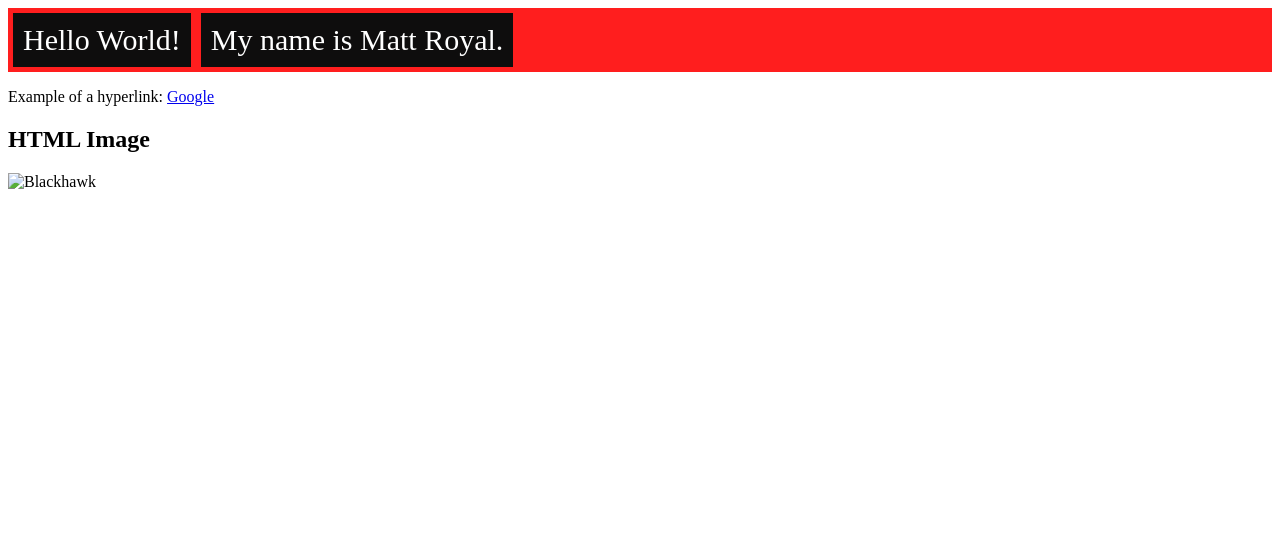
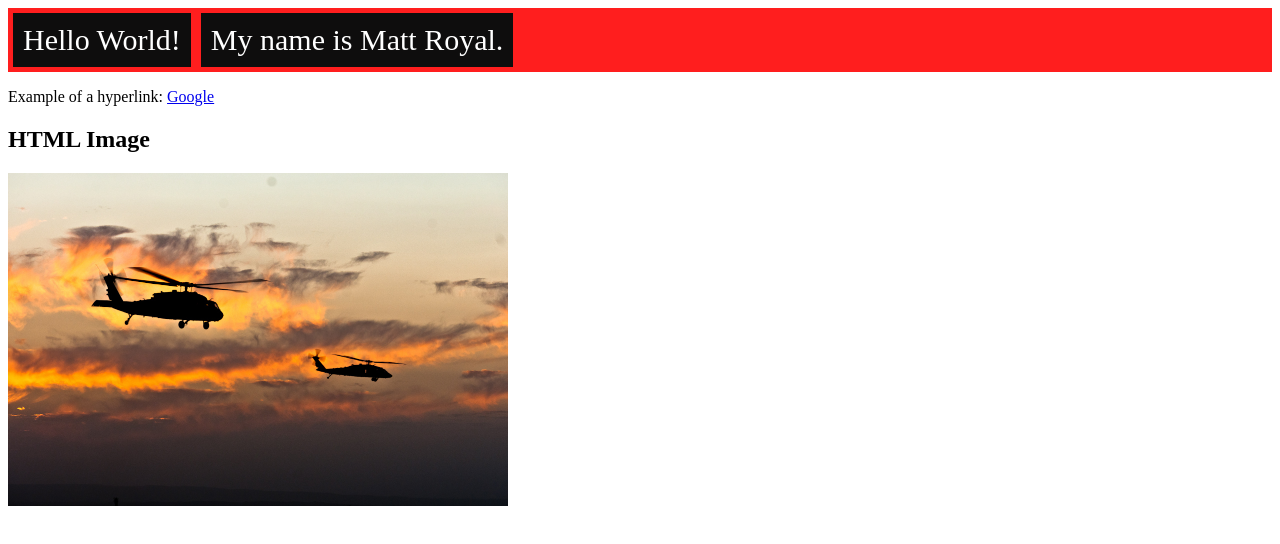
Before and after one commit to mroyal65/modulethreea, a plain HTML site: page index.html in a window 1280 px wide. Drawn offline with Linux system fonts and the light colour scheme.

Commit message:
Update index.html

```diff
--- a/index.html
+++ b/index.html
@@ -30,7 +30,7 @@
 </p>
 
 <h2>HTML Image</h2>
-<img src="C:\Users\matt7\Desktop\Home\New folder\UH-60-Black-Hawk-Afghanistan-12-2011.jpg" alt="Blackhawk" width="500" height="333">
+<img src="https://github.com/mroyal65/modulethreea/blob/main/blackhawk.jpg" alt="Blackhawk" width="500" height="333">
 
 </body>
 </html>
```
